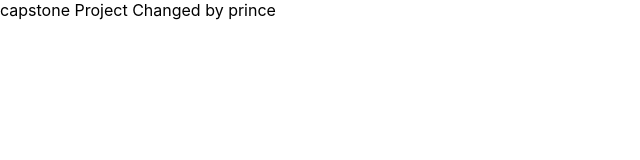
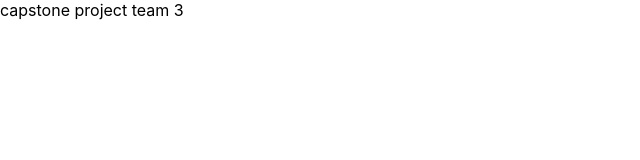
Before and after one commit to kalraPrince/CapstoneProject, a React (Create React App) app in the folder Frontend/my-app/: page / in a window 1280 px wide. Shown: the top 160 px of the page, without its empty margins (0-640 px from the left). Built offline with nearby package versions, Linux system fonts and the light colour scheme.

Commit message:
Made changes

```diff
--- a/Frontend/my-app/src/App.js
+++ b/Frontend/my-app/src/App.js
@@ -2,7 +2,7 @@
 function App() {
   return (
     <div>
-     capstone Project Changed by prince
+     capstone project team 3
     </div>
   );
 }
```
